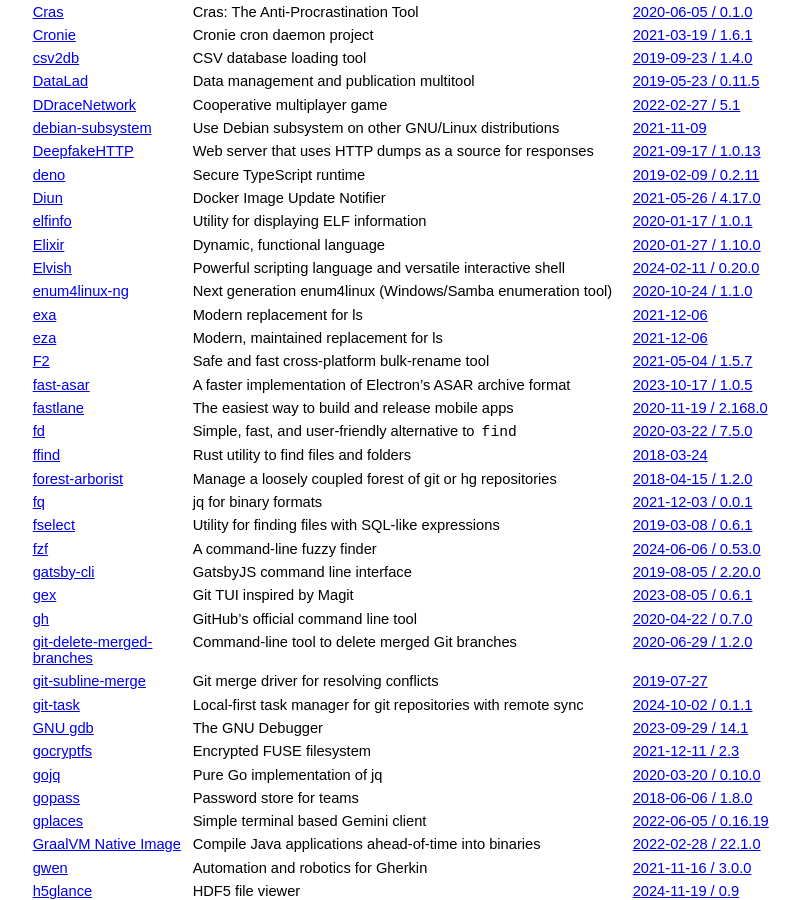
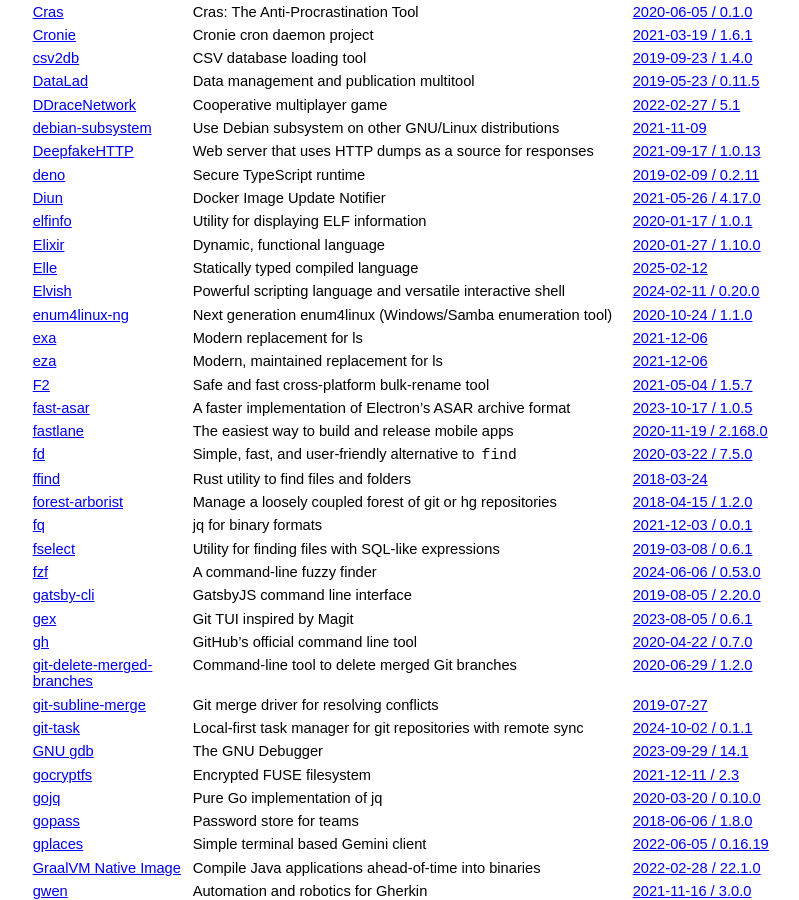
Before and after one commit to jcs/no_color, a Jekyll site: the page built from index.md, in a window 1280 px wide and 900 px high, scrolled down 3386 px. Shown: the whole window, without its empty margins (211-1010 px from the left). Built offline with Jekyll 4.4.1, drawn with Linux system fonts in a browser that asks for light colours; our own code applies the rules of GitHub Pages for plain Markdown files.

Commit message:
Add Elle (#301)

```diff
--- a/index.md
+++ b/index.md
@@ -185,6 +185,7 @@ color by default via `NO_COLOR`.
 | [Diun](https://github.com/crazy-max/diun) | Docker Image Update Notifier | [2021-05-26 / 4.17.0](https://github.com/crazy-max/diun/releases/tag/v4.17.0) |
 | [elfinfo](https://github.com/xyproto/elfinfo) | Utility for displaying ELF information | [2020-01-17 / 1.0.1](https://github.com/xyproto/elfinfo/tree/1.0.1) |
 | [Elixir](https://elixir-lang.org) | Dynamic, functional language | [2020-01-27 / 1.10.0](https://github.com/elixir-lang/elixir/releases/tag/v1.10.0) |
+| [Elle](https://github.com/acquitelol/elle) | Statically typed compiled language | [2025-02-12](https://github.com/acquitelol/elle/commit/8872c8a582e015d2b1c50b18f460f0da63087354) |
 | [Elvish](https://elv.sh) | Powerful scripting language and versatile interactive shell | [2024-02-11 / 0.20.0](https://elv.sh/blog/0.20.0-release-notes.html) |
 | [enum4linux-ng](https://github.com/cddmp/enum4linux-ng) | Next generation enum4linux (Windows/Samba enumeration tool) | [2020-10-24 / 1.1.0](https://github.com/cddmp/enum4linux-ng/commit/fa8f371de9975d4613c6ed9582b26db2584d10d8) |
 | [exa](https://github.com/ogham/exa) | Modern replacement for ls | [2021-12-06](https://github.com/ogham/exa/commit/7c957f95b328aabe75f7494633dae5893d4ed3d1) |
```
